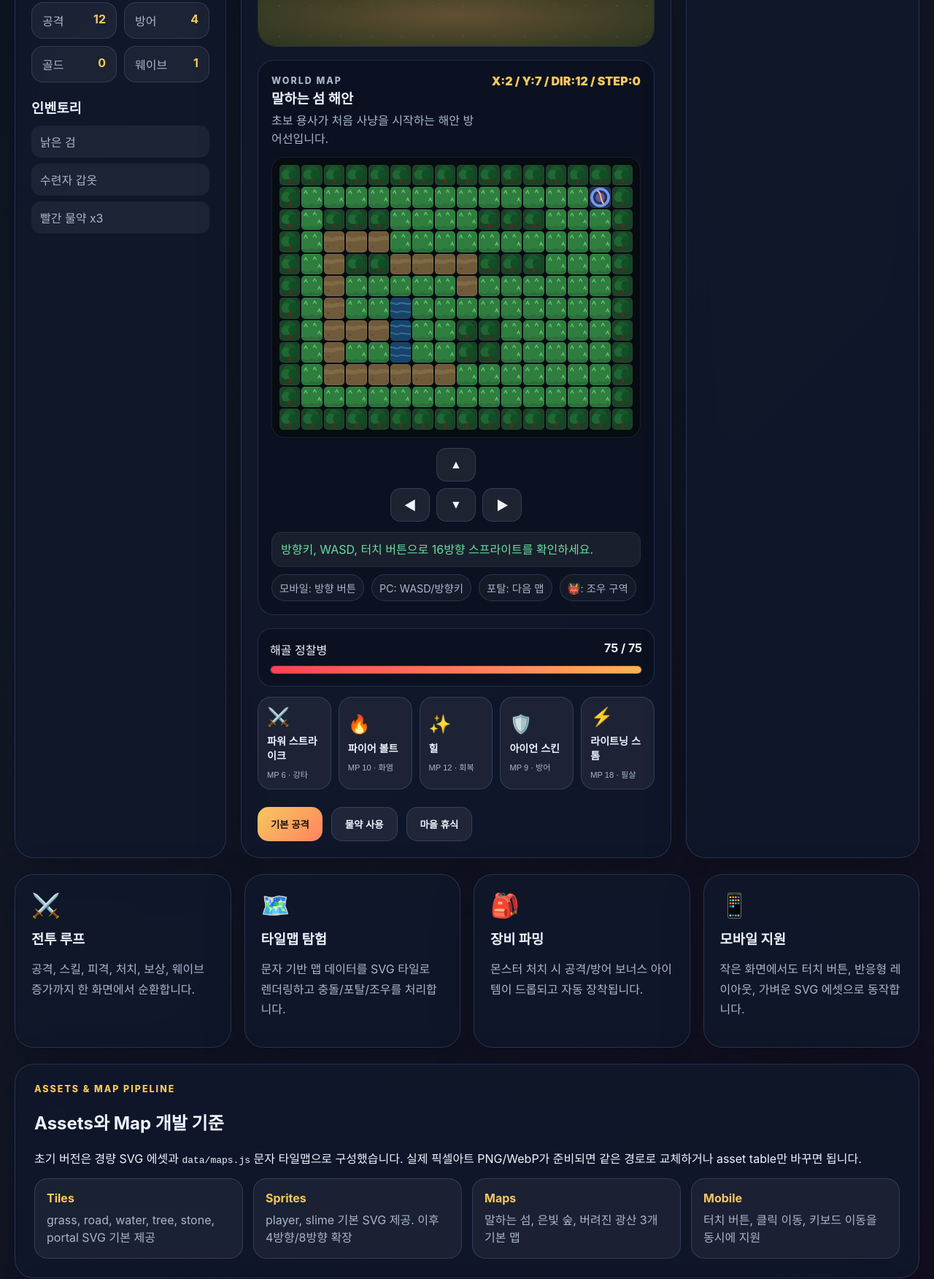
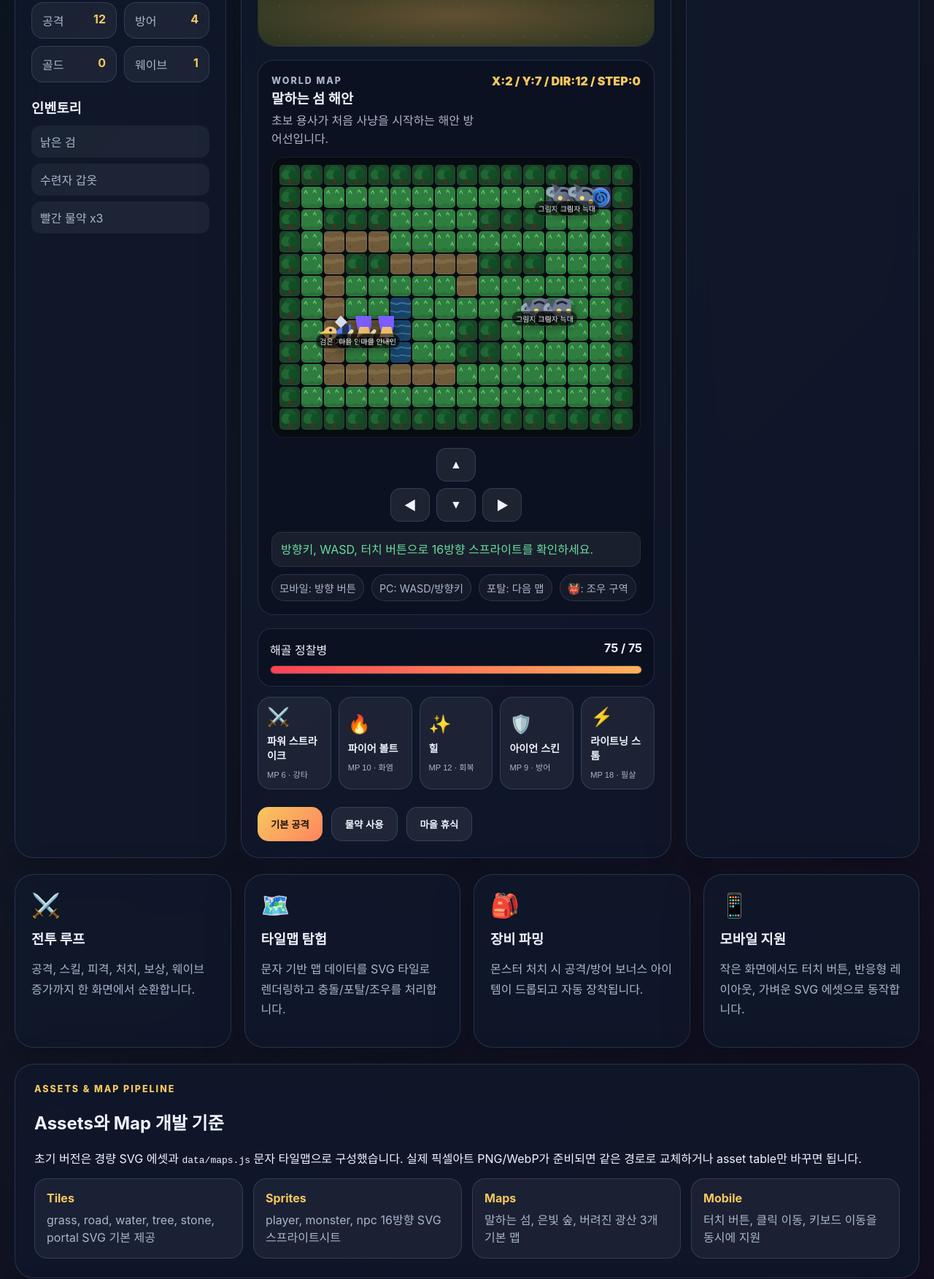
Before and after one commit to ydhappy/ydh_, a plain HTML site: page index.html in a window 1280 px wide. Shown: the part 1600-3353 px from the top of the page at 73% size. Drawn offline with Linux system fonts and the light colour scheme.

Commit message:
Load 16-direction entity sprite resources

```diff
--- a/index.html
+++ b/index.html
@@ -7,6 +7,7 @@
   <title>YDH Chronicle | 모바일 홈페이지 MMORPG</title>
   <link rel="stylesheet" href="styles.css" />
   <link rel="stylesheet" href="map.css" />
+  <link rel="stylesheet" href="entity-sprites.css" />
 </head>
 <body>
   <div class="site-shell">
@@ -233,7 +234,7 @@
         </p>
         <div class="asset-pipeline-grid">
           <div><strong>Tiles</strong><span>grass, road, water, tree, stone, portal SVG 기본 제공</span></div>
-          <div><strong>Sprites</strong><span>player, slime 기본 SVG 제공. 이후 4방향/8방향 확장</span></div>
+          <div><strong>Sprites</strong><span>player, monster, npc 16방향 SVG 스프라이트시트</span></div>
           <div><strong>Maps</strong><span>말하는 섬, 은빛 숲, 버려진 광산 3개 기본 맵</span></div>
           <div><strong>Mobile</strong><span>터치 버튼, 클릭 이동, 키보드 이동을 동시에 지원</span></div>
         </div>
@@ -286,6 +287,7 @@
   </template>
 
   <script src="data/maps.js"></script>
+  <script src="data/entities.js"></script>
   <script src="game-map-bridge.js"></script>
   <script src="map-engine.js"></script>
   <script src="game.js"></script>
```
